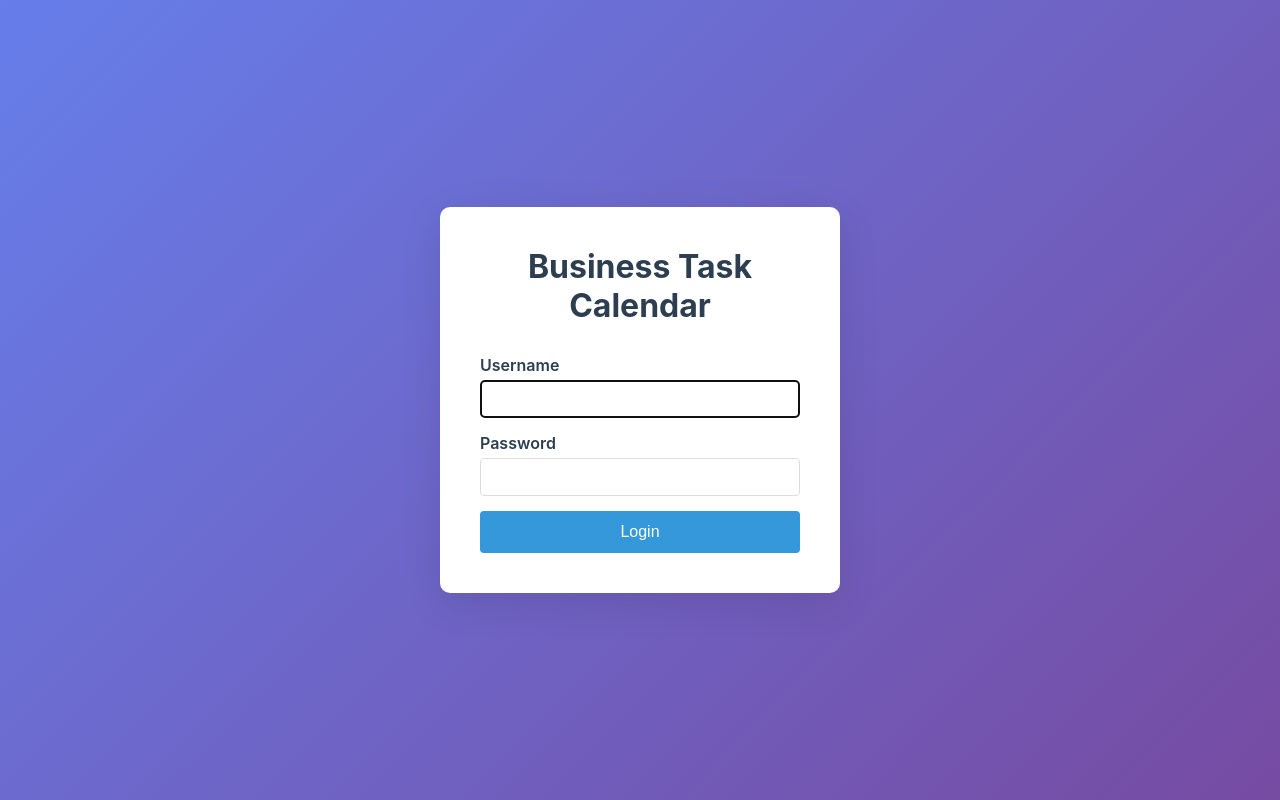
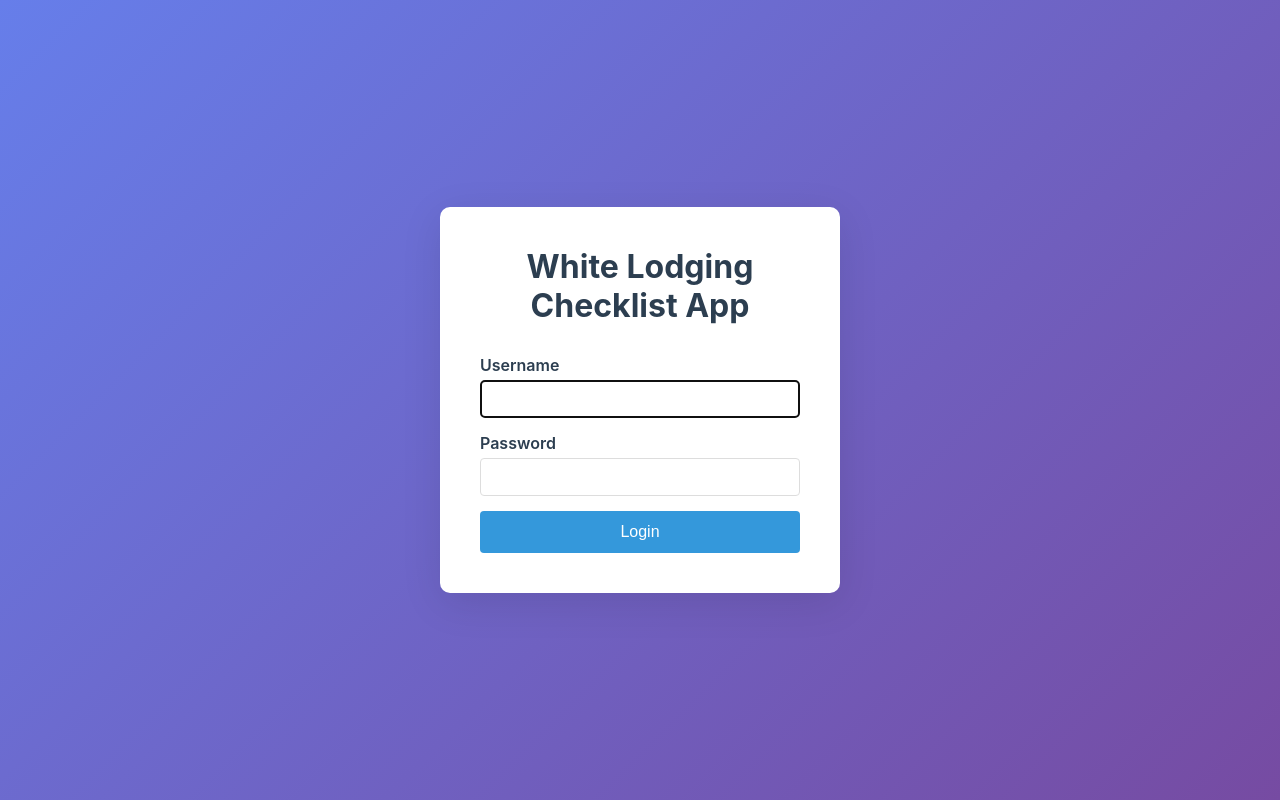
Before and after one commit to danielken03/Checklist-App, a React (Create React App) app in the folder client/: page / in a window 1280 px wide. Built offline with nearby package versions, Linux system fonts and the light colour scheme.

Commit message:
changed name

```diff
--- a/client/src/components/Login.js
+++ b/client/src/components/Login.js
@@ -22,7 +22,7 @@ function Login({ onLogin }) {
   return (
     <div className="login-container">
       <div className="login-box">
-        <h1>Business Task Calendar</h1>
+        <h1>White Lodging Checklist App</h1>
         <form onSubmit={handleSubmit}>
           {error && <div className="error-message">{error}</div>}
           <div className="form-group">
```
